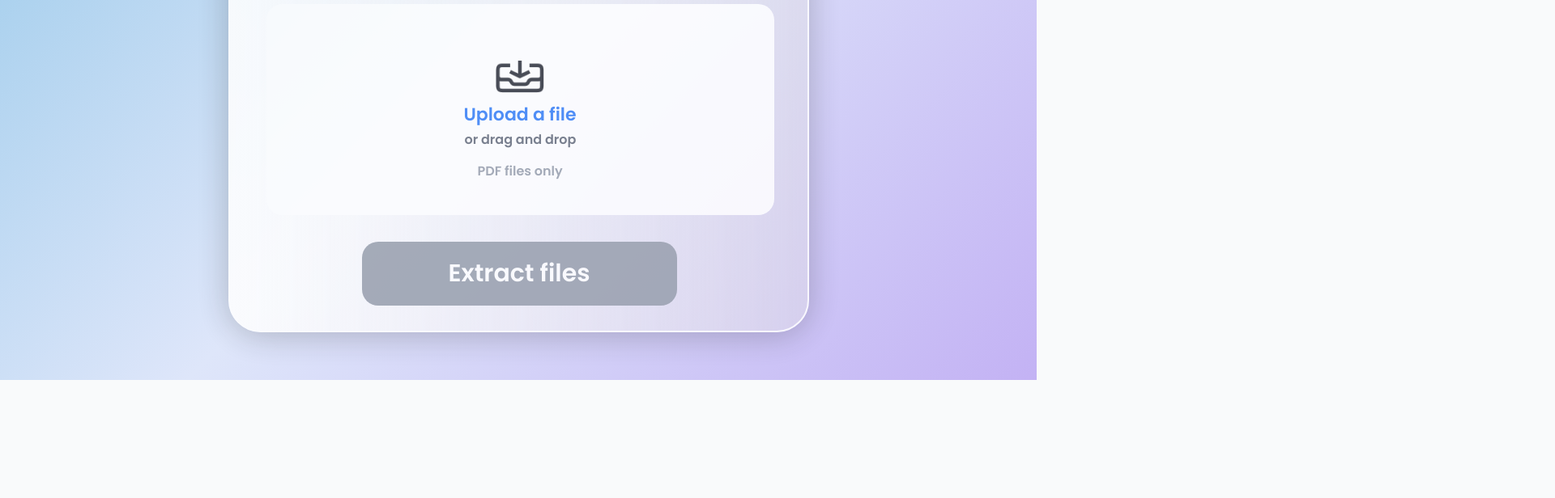
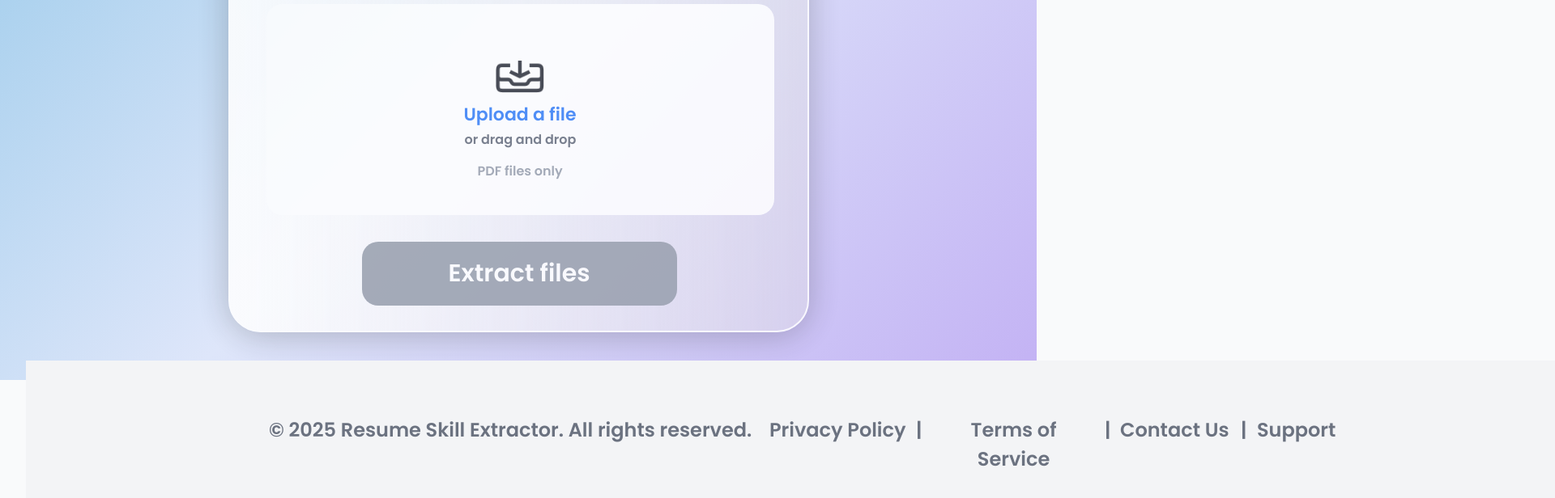
Before and after one commit to Fury044/Resume-Extractor-Final, a React (Vite) app in the folder frontend/: page / in a window 1280 px wide. Shown: the part 378-994 px from the top of the page at 81% size, 1920 px wide, since content can reach past the window. Before the commit the page ends 848 px from the top, so only its background shows below. Built offline with nearby package versions, Linux system fonts and the light colour scheme; no server answers.

Commit message:
Update Upload.jsx

```diff
--- a/frontend/src/pages/Upload.jsx
+++ b/frontend/src/pages/Upload.jsx
@@ -71,6 +71,7 @@ export default function Upload() {
   };
 
   return (
+    <>
       <div style={{width: '100%', height: '100%', position: 'relative', display: 'flex', justifyContent: 'center', alignItems: 'center', minHeight: 'calc(100vh - 110px)'}}>
         <div style={{width: 717, height: 620, left: 0, top: 0, position: 'relative', opacity: 0.87, background: 'linear-gradient(90deg, white 0%, rgba(228, 225, 225, 0.45) 100%)', boxShadow: '0px 4px 40px rgba(0, 0, 0, 0.25)', borderRadius: 40, border: '2px white solid'}}>
           <div style={{left: 104, top: 49, position: 'absolute', color: 'black', fontSize: 48, fontFamily: 'Poppins', fontWeight: '600', wordWrap: 'break-word'}}>Upload Your Resume</div>
@@ -141,5 +142,25 @@ export default function Upload() {
           )}
         </div>
       </div>
+      <div style={{width: '100%', height: '100%', position: 'relative'}}>
+        <div style={{width: 1920, height: 171, left: 0, top: 0, position: 'absolute', background: '#F3F4F6'}} />
+        <div style={{left: 300, top: 68, position: 'absolute', color: '#6B7280', fontSize: 24, fontFamily: 'Poppins', fontWeight: '600', wordWrap: 'break-word'}}>© 2025 Resume Skill Extractor. All rights reserved.</div>
+        <div data-property-1="Default" style={{width: 169, height: 36, left: 918, top: 68, position: 'absolute'}}>
+            <div style={{left: 0, top: 0, position: 'absolute', color: '#6B7280', fontSize: 24, fontFamily: 'Poppins', fontWeight: '600', wordWrap: 'break-word'}}>Privacy Policy</div>
+        </div>
+        <div data-property-1="Default" style={{width: 201, height: 36, left: 1119, top: 68, position: 'absolute'}}>
+            <div style={{left: 0, top: 0, position: 'absolute', color: '#6B7280', fontSize: 24, fontFamily: 'Poppins', fontWeight: '600', wordWrap: 'break-word'}}>Terms of Service</div>
+        </div>
+        <div data-property-1="Default" style={{width: 137, height: 36, left: 1351, top: 68, position: 'absolute'}}>
+            <div style={{left: 0, top: 0, position: 'absolute', color: '#6B7280', fontSize: 24, fontFamily: 'Poppins', fontWeight: '600', wordWrap: 'break-word'}}>Contact Us</div>
+        </div>
+        <div data-property-1="Default" style={{width: 101, height: 36, left: 1520, top: 68, position: 'absolute'}}>
+            <div style={{left: 0, top: 0, position: 'absolute', color: '#6B7280', fontSize: 24, fontFamily: 'Poppins', fontWeight: '600', wordWrap: 'break-word'}}>Support</div>
+        </div>
+        <div style={{left: 1099, top: 68, position: 'absolute', color: '#6B7280', fontSize: 24, fontFamily: 'Poppins', fontWeight: '600', wordWrap: 'break-word'}}>|</div>
+        <div style={{left: 1332, top: 68, position: 'absolute', color: '#6B7280', fontSize: 24, fontFamily: 'Poppins', fontWeight: '600', wordWrap: 'break-word'}}>|</div>
+        <div style={{left: 1500, top: 68, position: 'absolute', color: '#6B7280', fontSize: 24, fontFamily: 'Poppins', fontWeight: '600', wordWrap: 'break-word'}}>|</div>
+      </div>
+    </>
   );
 }
```
Lines whose indentation alone changed are shown as unchanged.
